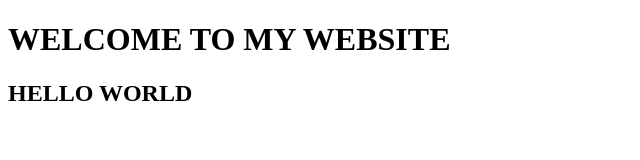
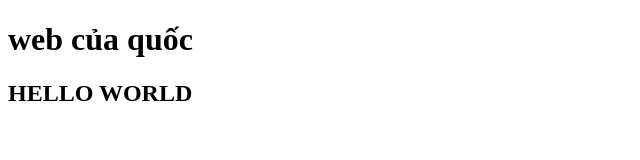
Before and after one commit to anquoc2024/netlify-app, a plain HTML site: page index.html in a window 1280 px wide. Shown: the whole page, without its empty margins (0-640 px from the left). Drawn offline with Linux system fonts and the light colour scheme.

Commit message:
Update index.html

```diff
--- a/index.html
+++ b/index.html
@@ -8,7 +8,7 @@
 </head>
 <body>
     <div class="container">
-        <h1>WELCOME TO MY WEBSITE</h1>
+        <h1>web của quốc</h1>
         <h2>HELLO WORLD</h2>
     </div>
 </body>
```
